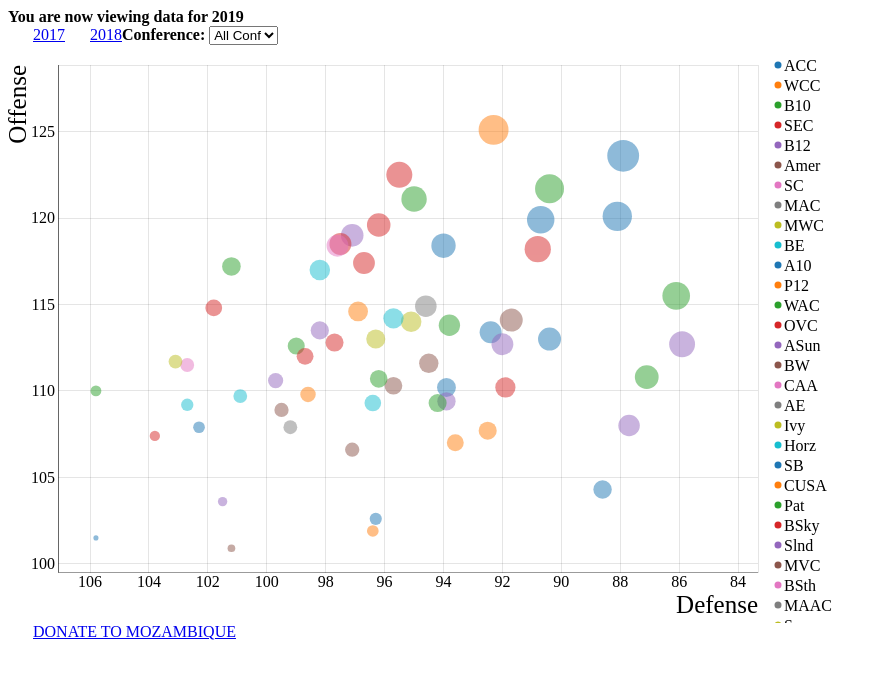
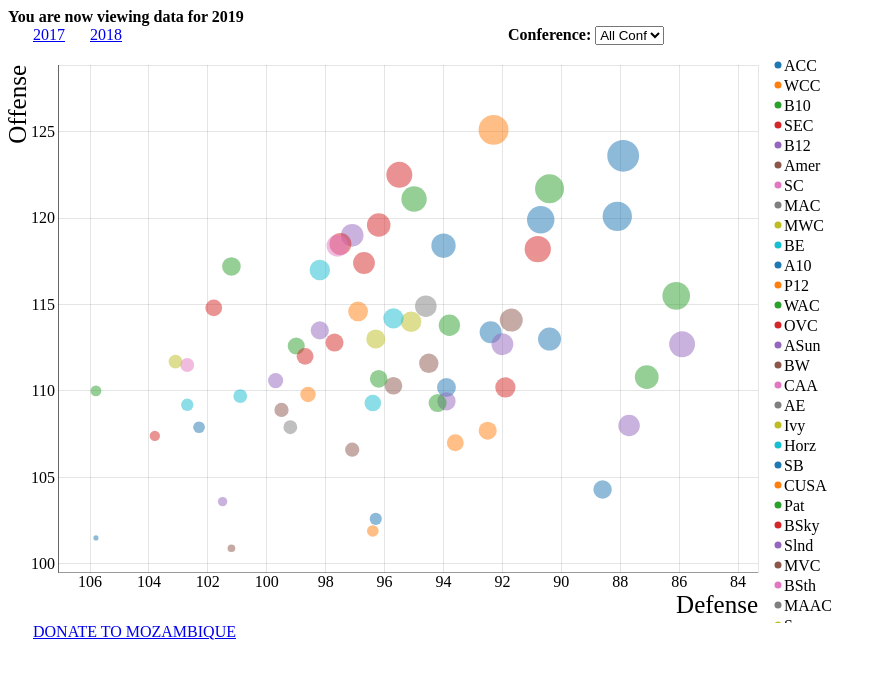
Before and after one commit to martindonnells/martindonnells, a Jekyll site: the page md4/ncaam/ncaam2019.html, which Jekyll copies as it is, in a window 1280 px wide. Shown: the top 679 px of the page, without its empty margins (0-886 px from the left). Built offline with Jekyll 4.4.1, drawn with Linux system fonts in a browser that asks for light colours.

Commit message:
Update ncaam2019.html

```diff
--- a/md4/ncaam/ncaam2019.html
+++ b/md4/ncaam/ncaam2019.html
@@ -71,6 +71,9 @@ a {
   float: left;
   text-align: left;
   padding-left: 25px;
+}
+div#filter {
+  padding: 0px 0px 0px 500px;
 }
 </style>
   </head>
```
